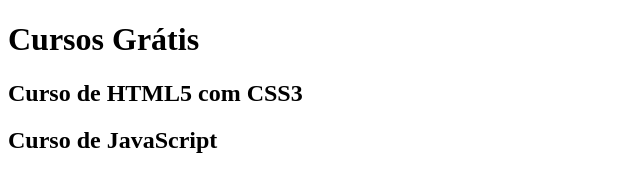
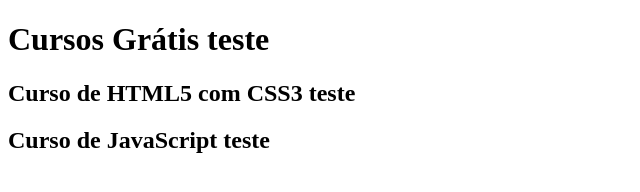
Before and after one commit to ThiagoHMDornelas/projeto_site, a plain HTML site: page index.html in a window 1280 px wide. Shown: the whole page, without its empty margins (0-640 px from the left). Drawn offline with Linux system fonts and the light colour scheme.

Commit message:
Update index.html

```diff
--- a/index.html
+++ b/index.html
@@ -3,19 +3,18 @@
 <head>
     <meta charset="UTF-8">
     <meta name="viewport" content="width=device-width, initial-scale=1.0">
-    <title>Site</title>
-    <link rel="stylesheet" href="estilos/style.css">
+    <title>Titulo Site</title>
 </head>
 <body>
     <main>
         <header>
-            <h1>Cursos Grátis</h1>
+            <h1>Cursos Grátis teste</h1>
         </header>
         <article>
-            <h2>Curso de HTML5 com CSS3</h2>
+            <h2>Curso de HTML5 com CSS3 teste</h2>
         </article>
         <article>
-            <h2>Curso de JavaScript</h2>
+            <h2>Curso de JavaScript teste</h2>
         </article>
     </main>
 </body>
```
